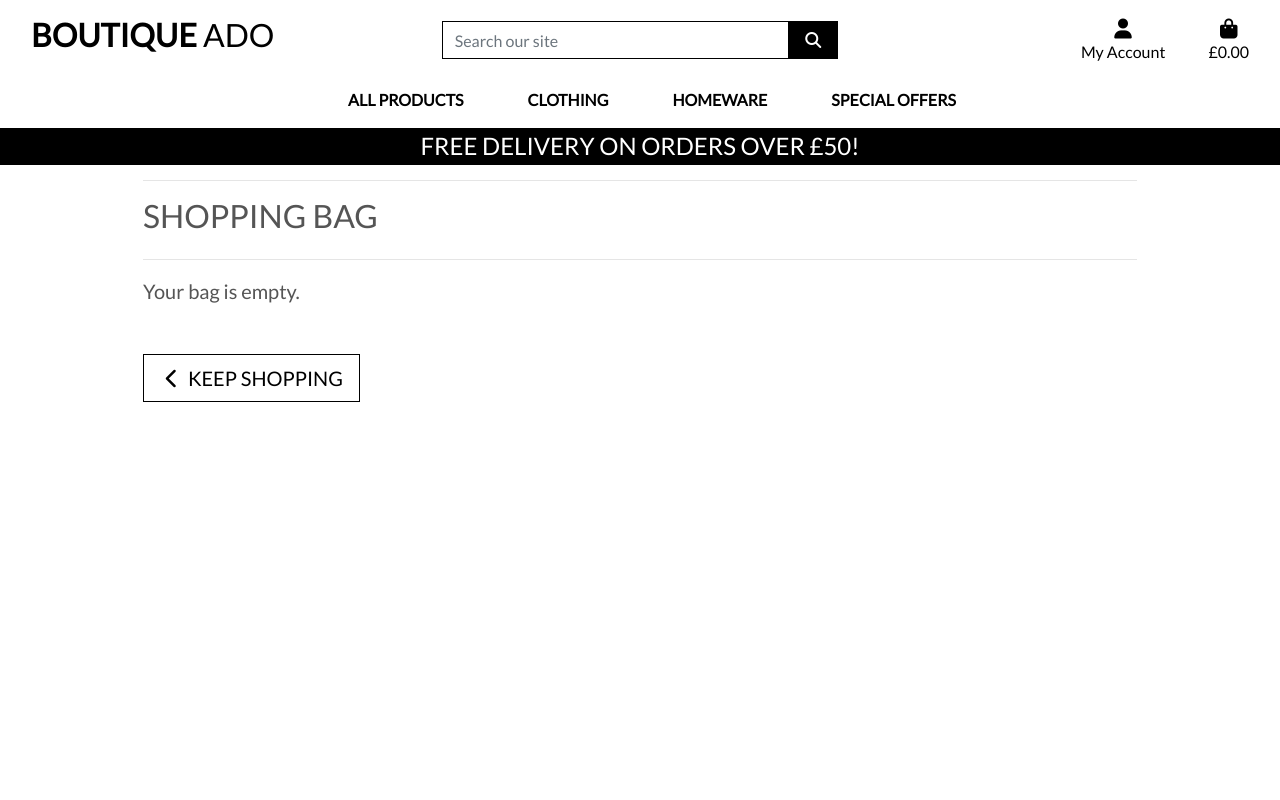
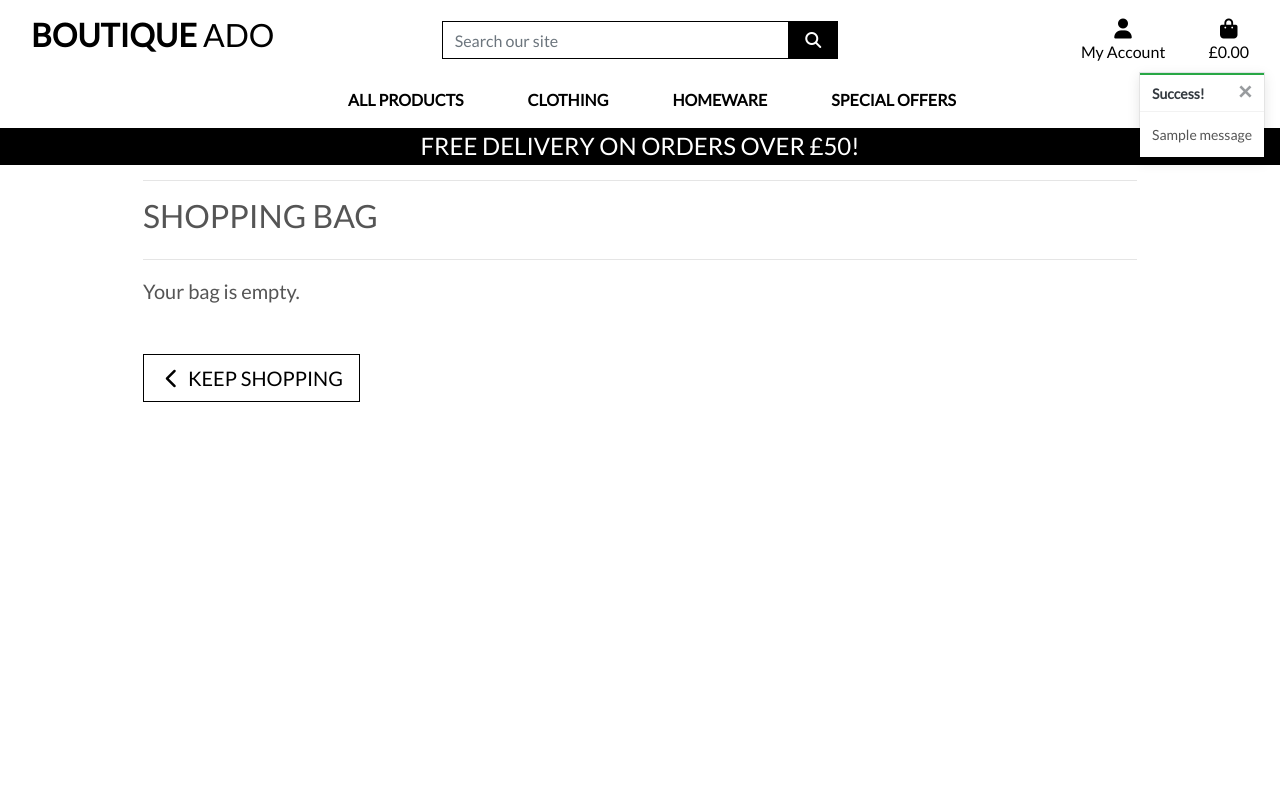
Before and after one commit to John-Kingham/boutique_ado_v1, a Django app: page /bag/ in a window 1280 px wide. Run offline with Django 3.2, Linux system fonts and the light colour scheme; tables that the repository leaves empty hold one stand-in row (values such as "Sample post"); one stand-in notice (Sample message) is shown; some libraries are stand-ins or nearby versions.

Commit message:
feat: add toasts

```diff
--- a/bag/views.py
+++ b/bag/views.py
@@ -1,4 +1,6 @@
+from django.contrib import messages
 from django.shortcuts import HttpResponse, redirect, render, reverse
+from products.models import Product
 
 
 def view_bag(request):
@@ -14,7 +16,7 @@ def add_to_bag(request, item_id):
     if size:
         _update_bag_with_sized_items(item_id, bag, quantity, size)
     else:
-        _update_bag_with_unsized_items(item_id, bag, quantity)
+        _update_bag_with_unsized_items(request, item_id, bag, quantity)
     request.session.modified = True
     return redirect(request.POST.get("redirect_url"))
 
@@ -57,10 +59,12 @@ def remove_from_bag(request, item_id):
         return HttpResponse(status=500)
 
 
-def _update_bag_with_unsized_items(item_id, bag, quantity):
+def _update_bag_with_unsized_items(request, item_id, bag, quantity):
     """Update the bag with items that don't have a size."""
     if item_id not in bag:
         bag[item_id] = 0
+        product = Product.objects.get(pk=item_id)
+        messages.success(request, f"Added {product.name} to your bag!")
     bag[item_id] += quantity
 
 
--- a/static/css/base.css
+++ b/static/css/base.css
@@ -101,6 +101,21 @@ a.category-badge > span.badge:hover {
   color: white !important;
 }
 
+.message-container {
+  position: fixed;
+  top: 72px;
+  right: 15px;
+  z-index: 9999999;
+}
+
+.custom-toast {
+  overflow: visible;
+}
+
+.toast-capper {
+  height: 2px;
+}
+
 /* -------------------------------- Media Queries */
 
 /* Slightly larger container on xl screens */
@@ -117,7 +132,7 @@ a.category-badge > span.badge:hover {
     top: 0;
     right: 0;
     left: 0;
-    z-index: 1030;
+    z-index: 100;
   }
 
   .header-container {
--- a/templates/base.html
+++ b/templates/base.html
@@ -128,7 +128,19 @@
     </header>
 
     {% if messages %}
-    <div class="message-container"></div>
+      <div class="message-container">
+        {% for message in messages %}
+          {% if message.level == DEFAULT_MESSAGE_LEVELS.SUCCESS %}
+            {% include "includes/toasts/toast_success.html" %}
+          {% elif message.level == DEFAULT_MESSAGE_LEVELS.WARNING %}
+            {% include "includes/toasts/toast_warning.html" %}
+          {% elif message.level == DEFAULT_MESSAGE_LEVELS.ERROR %}
+            {% include "includes/toasts/toast_error.html" %}
+          {% else %}
+            {% include "includes/toasts/toast_info.html" %}
+          {% endif %}
+        {% endfor %}
+      </div>
     {% endif %}
 
     {% block page_header %}
@@ -138,6 +150,9 @@
     {% endblock content %}
 
     {% block postloadjs %}
+      <script type="text/javascript">
+        $(".toast").toast("show");
+      </script>
     {% endblock postloadjs %}
   </body>
 </html>
--- /dev/null
+++ b/templates/includes/toasts/toast_success.html
@@ -0,0 +1,13 @@
+<div class="toast custom-toast rounded-0 border-top 0" data-autohide="false">
+    <div class="arrow-up arrow-success"></div>
+    <div class="w-100 toast-capper bg-success"></div>
+    <div class="toast-header bg-white text-dark">
+        <strong class="mr-auto">Success!</strong>
+        <button type="button" class="ml-2 mb-1 close text-dark" data-dismiss="toast" aria-label="Close">
+            <span aria-hidden="true">&times;</span>
+        </button>
+    </div>
+    <div class="toast-body bg-white">
+        {{ message }}
+    </div>
+</div>
```
Also changed, not shown: templates/includes/toasts/toast_error.html (added, +13 -0 lines), templates/includes/toasts/toast_info.html (added, +13 -0 lines), templates/includes/toasts/toast_warning.html (added, +13 -0 lines). Lines whose indentation alone changed are shown as unchanged.
